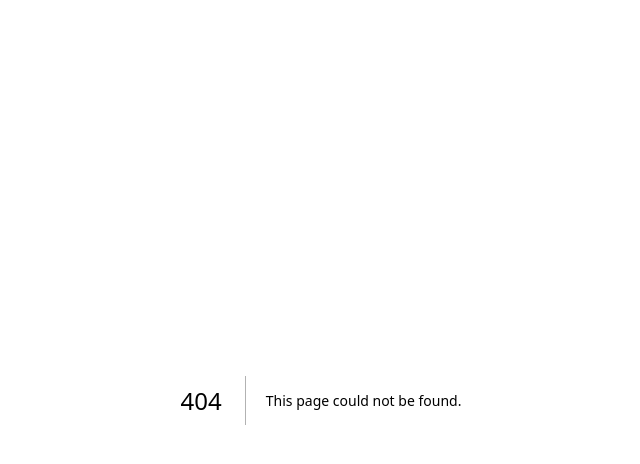
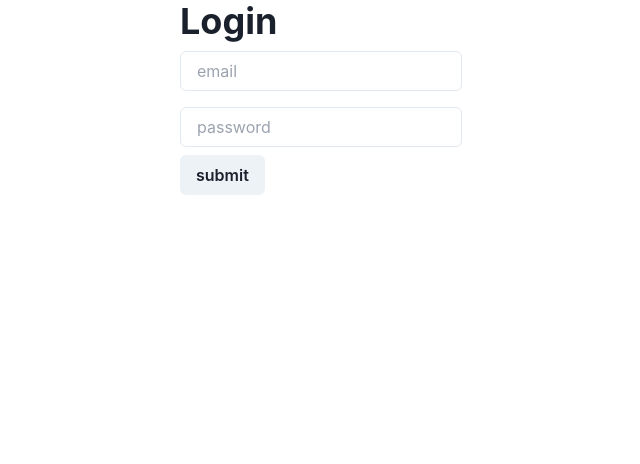
Before and after one commit to rendysp97/Bootcamp-Next, a Next.js app: page /login in a window 1280 px wide. Before the commit this address had no page. Shown: the top 464 px of the page, without its empty margins (319-959 px from the left). Built offline with nearby package versions, Linux system fonts and the light colour scheme.

Commit message:
menambahkan tugas 16

```diff
--- a/components/header/index.js
+++ b/components/header/index.js
@@ -1,6 +1,52 @@
 import Link from "next/link";
 
+import {
+  Menu,
+  MenuButton,
+  MenuList,
+  MenuItem,
+  MenuItemOption,
+  MenuGroup,
+  MenuOptionGroup,
+  MenuDivider,
+  Button,
+} from "@chakra-ui/react";
+
+import { ChevronDownIcon } from "@chakra-ui/icons";
+import { useQueries } from "@/hooks/useQueries";
+import Cookies from "js-cookie";
+import { useMutation } from "@/hooks/useMutation";
+import { useRouter } from "next/router";
+
 const Header = () => {
+  const { mutate } = useMutation();
+  const router = useRouter();
+
+  const { data } = useQueries({
+    prefixUrl: "https://service.pace-unv.cloud/api/user/me",
+    headers: {
+      Authorization: `Bearer ${Cookies.get("token")}`,
+    },
+  });
+
+  const handleLogout = async () => {
+    const response = await mutate({
+      url: "https://service.pace-unv.cloud/api/logout",
+      method: "POST",
+      headers: {
+        Authorization: `Bearer ${Cookies.get("token")}`,
+      },
+    });
+
+    if (!response.success) {
+      console.log("gagal");
+    } else {
+      Cookies.remove("token");
+
+      router.push("/");
+    }
+  };
+
   return (
     <ul>
       <li>
@@ -15,6 +61,16 @@ const Header = () => {
       <li>
         <Link href="/notes"> Note</Link>
       </li>
+      <li>
+        <Menu>
+          <MenuButton as={Button} rightIcon={<ChevronDownIcon />}>
+            {data?.data?.name}
+          </MenuButton>
+          <MenuList>
+            <MenuItem onClick={() => handleLogout()}>Log out</MenuItem>
+          </MenuList>
+        </Menu>
+      </li>
     </ul>
   );
 };
--- a/hooks/useMutation.js
+++ b/hooks/useMutation.js
@@ -1,19 +1,20 @@
 import { useCallback, useEffect, useState } from "react";
 
 export const useMutation = () => {
- const [data, setData] =useState({
+  const [data, setData] = useState({
     data: null,
     isLoading: true,
     isError: false,
   });
 
   const mutate = useCallback(
- async ({ url ="", method ="POST", payload = {} } = {}) => {
+    async ({ url = "", method = "POST", payload = {}, headers = {} } = {}) => {
       try {
         const response = await fetch(url, {
           method,
-    headers: { "Content-Type": "application/json" },
-    body: JSON.stringify(payload),
+          headers: { "Content-Type": "application/json", ...headers },
+
+          body: JSON.stringify(payload)
         });
         const result = await response.json();
         setData({
@@ -30,7 +31,9 @@ const mutate = useCallback(
         });
         return error;
       }
-}, []);
+    },
+    []
+  );
 
   return { ...data, mutate };
 };
--- a/package.json
+++ b/package.json
@@ -9,10 +9,12 @@
     "lint": "next lint"
   },
   "dependencies": {
+    "@chakra-ui/icons": "^2.1.1",
     "@chakra-ui/react": "^2.8.2",
     "@emotion/react": "^11.11.4",
     "@emotion/styled": "^11.11.5",
     "framer-motion": "^11.2.12",
+    "js-cookie": "^3.0.5",
     "next": "14.2.4",
     "react": "^18",
     "react-dom": "^18",
--- /dev/null
+++ b/pages/login.js
@@ -0,0 +1,85 @@
+import {
+  Flex,
+  Stack,
+  Heading,
+  FormControl,
+  Input,
+  Button,
+  useToast,
+} from "@chakra-ui/react";
+import { useState } from "react";
+import { useMutation } from "@/hooks/useMutation";
+import Cookies from "js-cookie";
+import { useRouter } from "next/router";
+
+export default function login() {
+  const [input, setInput] = useState({
+    email: "",
+    password: "",
+  });
+
+  const { mutate } = useMutation();
+
+  const router = useRouter();
+
+  const toast = useToast();
+
+  const handleSubmit = async () => {
+    const response = await mutate({
+      url: "https://service.pace-unv.cloud/api/login",
+      payload: input,
+    });
+
+    console.log(response.data);
+
+    if (!response.success) {
+      toast({
+        title: "Login Gagal.",
+        description: "Password dan username invalid.",
+        status: "error",
+        duration: 2000,
+        isClosable: true,
+        position: "top",
+      });
+    } else {
+      Cookies.set("token", response.data.token, {
+        expires: Date.now(response.data.expires_at),
+        path: "/",
+      });
+
+      router.push("/");
+    }
+  };
+
+  return (
+    <Flex alignItems={"center"} justifyContent={"center"}>
+      <Stack direction={"column"}>
+        <Heading as="h4">Login</Heading>
+        <FormControl>
+          <Input
+            name="email"
+            value={input.email}
+            placeholder="email"
+            onChange={(event) =>
+              setInput({ ...input, email: event.target.value })
+            }
+          />
+        </FormControl>
+        <FormControl></FormControl>
+        <Input
+          name="password"
+          placeholder="password"
+          value={input.password}
+          type="password"
+          onChange={(event) =>
+            setInput({ ...input, password: event.target.value })
+          }
+        />
+
+        <FormControl>
+          <Button onClick={() => handleSubmit()}>submit</Button>
+        </FormControl>
+      </Stack>
+    </Flex>
+  );
+}
```
Also changed, not shown: hooks/useQueries.js (+10 -7 lines), middleware.js (added, +23 -0 lines), 1 other file (tests, documents, lock files or other folders). Lines whose indentation alone changed are shown as unchanged.
